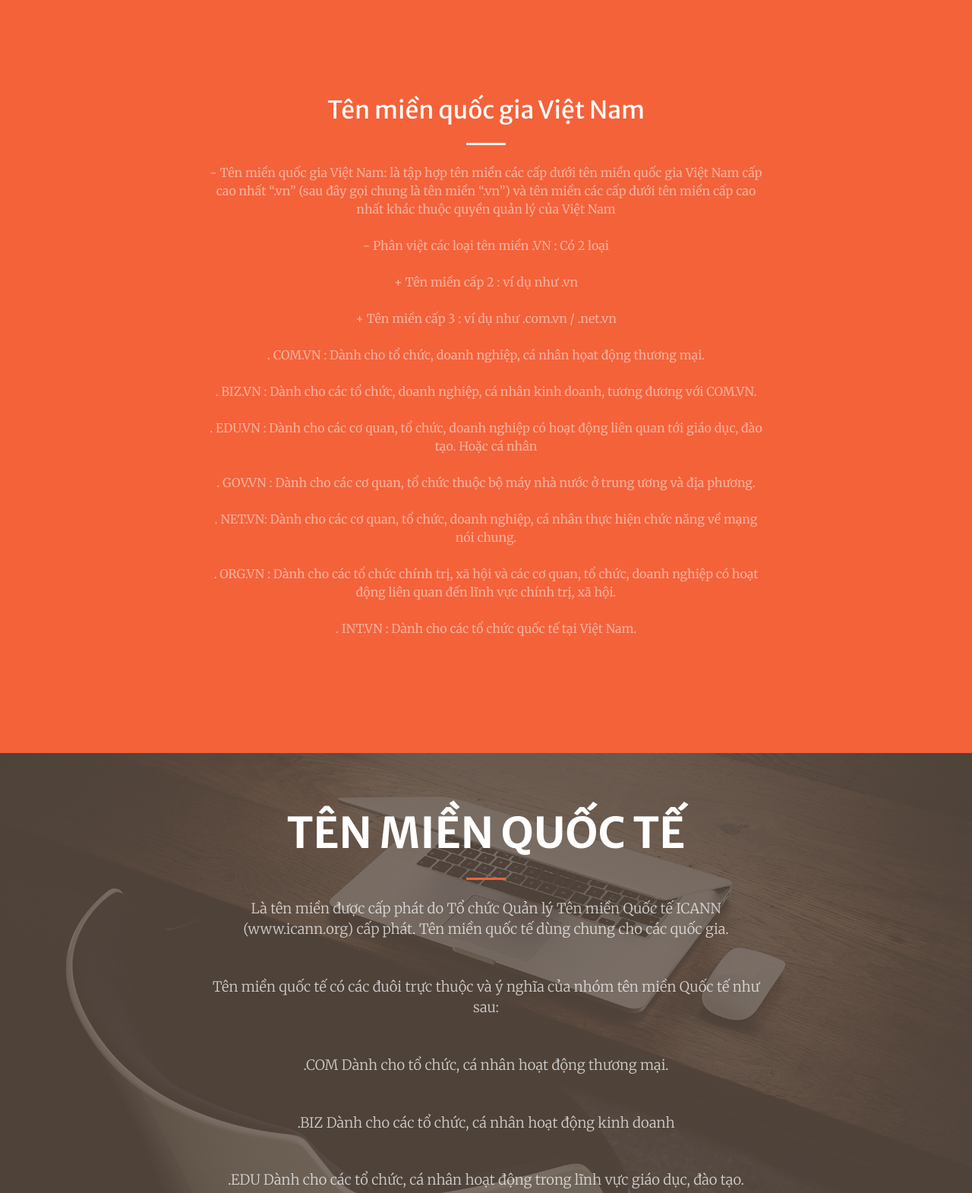
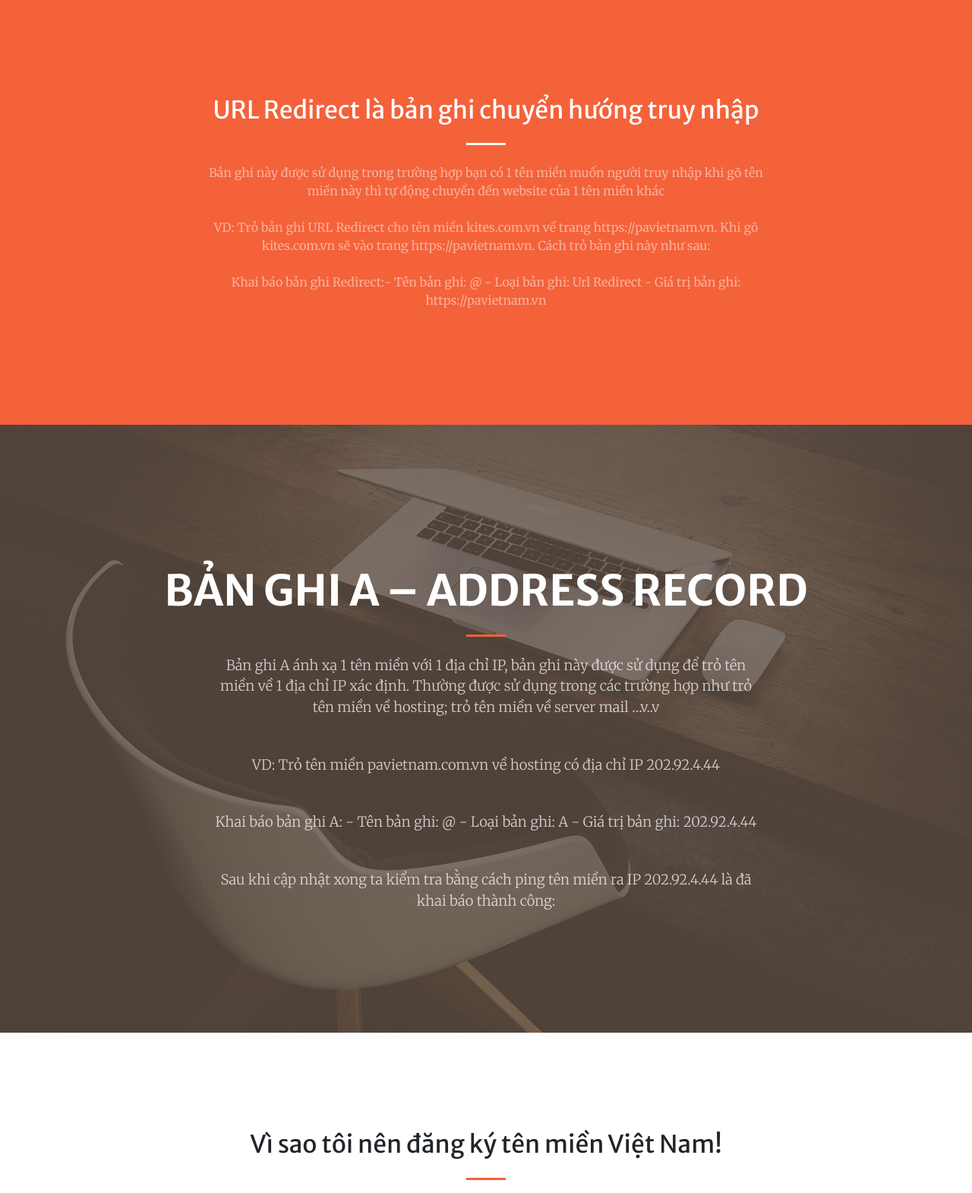
Before and after one commit to dangphamdns/dangphamdns.github.io, a website with bundled scripts: page index.html in a window 1280 px wide. Shown: the part 802-2372 px from the top of the page at 76% size. Built offline with nearby package versions, Linux system fonts and the light colour scheme.

Commit message:
Update index.html

```diff
--- a/index.html
+++ b/index.html
@@ -30,17 +30,17 @@
   <!-- Navigation -->
   <nav class="navbar navbar-expand-lg navbar-light fixed-top py-3" id="mainNav">
     <div class="container">
-      <a class="navbar-brand js-scroll-trigger" href="#page-top">Domain-Tên miền</a>
+      <a class="navbar-brand js-scroll-trigger" href="#page-top">Record</a>
       <button class="navbar-toggler navbar-toggler-right" type="button" data-toggle="collapse" data-target="#navbarResponsive" aria-controls="navbarResponsive" aria-expanded="false" aria-label="Toggle navigation">
         <span class="navbar-toggler-icon"></span>
       </button>
       <div class="collapse navbar-collapse" id="navbarResponsive">
         <ul class="navbar-nav ml-auto my-2 my-lg-0">
           <li class="nav-item">
-            <a class="nav-link js-scroll-trigger" href="#about">Domain VN</a>
+            <a class="nav-link js-scroll-trigger" href="#about">Redirect</a>
           </li>
           <li class="nav-item">
-            <a class="nav-link js-scroll-trigger" href="#services">Domain QT</a>
+            <a class="nav-link js-scroll-trigger" href="#services">A – Address Record</a>
           </li>
           <li class="nav-item">
             <a class="nav-link js-scroll-trigger" href="#portfolio">Chọn Domain VN</a>
@@ -100,19 +100,11 @@
     <div class="container">
       <div class="row justify-content-center">
         <div class="col-lg-8 text-center">
-          <h2 class="text-white mt-0">Tên miền quốc gia Việt Nam</h2>
+          <h2 class="text-white mt-0">URL Redirect là bản ghi chuyển hướng truy nhập</h2>
           <hr class="divider light my-4">
-          <p class="text-white-50 mb-4">- Tên miền quốc gia Việt Nam: là tập hợp tên miền các cấp dưới tên miền quốc gia Việt Nam cấp cao nhất “.vn” (sau đây gọi chung là tên miền “.vn”) và tên miền các cấp dưới tên miền cấp cao nhất khác thuộc quyền quản lý của Việt Nam</p>
-          <p class="text-white-50 mb-4">- Phân việt các loại tên miền .VN : Có 2 loại</p>
-          <p class="text-white-50 mb-4">+ Tên miền cấp 2 : ví dụ như .vn</p>
-          <p class="text-white-50 mb-4">+ Tên miền cấp 3 : ví dụ như .com.vn / .net.vn</p>
-          <p class="text-white-50 mb-4">. COM.VN : Dành cho tổ chức, doanh nghiệp, cá nhân họat động thương mại.</p>
-          <p class="text-white-50 mb-4">. BIZ.VN : Dành cho các tổ chức, doanh nghiệp, cá nhân kinh doanh, tương đương với COM.VN.</p>
-          <p class="text-white-50 mb-4">. EDU.VN : Dành cho các cơ quan, tổ chức, doanh nghiệp có hoạt động liên quan tới giáo dục, đào tạo. Hoặc cá nhân</p>
-          <p class="text-white-50 mb-4">. GOV.VN : Dành cho các cơ quan, tổ chức thuộc bộ máy nhà nước ở trung ương và địa phương.</p>
-          <p class="text-white-50 mb-4">. NET.VN: Dành cho các cơ quan, tổ chức, doanh nghiệp, cá nhân  thực hiện chức năng về mạng nói chung.</p>
-          <p class="text-white-50 mb-4">. ORG.VN : Dành cho các tổ chức chính trị, xã hội và các cơ quan, tổ chức, doanh nghiệp có hoạt động liên quan đến lĩnh vực chính trị, xã hội.</p>
-          <p class="text-white-50 mb-4">. INT.VN : Dành cho các tổ chức quốc tế tại Việt Nam.</p>
+          <p class="text-white-50 mb-4">Bản ghi này được sử dụng trong trường hợp bạn có 1 tên miền muốn người truy nhập khi gõ tên miền này thì tự động chuyển đến website của 1 tên miền khác</p>
+          <p class="text-white-50 mb-4">VD: Trỏ bản ghi URL Redirect cho tên miền kites.com.vn về trang https://pavietnam.vn. Khi gõ kites.com.vn sẽ vào trang https://pavietnam.vn. Cách trỏ bản ghi này như sau:</p>
+          <p class="text-white-50 mb-4">Khai báo bản ghi Redirect:- Tên bản ghi: @ - Loại bản ghi: Url Redirect - Giá trị bản ghi: https://pavietnam.vn</p>
         </div>
       </div>
     </div>
@@ -123,25 +115,14 @@
     <div class="container h-100">
       <div class="row h-100 align-items-center justify-content-center text-center">
         <div class="col-lg-10 align-self-end">
-          <h1 class="text-uppercase text-white font-weight-bold">Tên miền Quốc Tế</h1>
+          <h1 class="text-uppercase text-white font-weight-bold">Bản ghi A – Address Record</h1>
           <hr class="divider my-4">
         </div>
         <div class="col-lg-8 align-self-baseline">
-          <p class="text-white-75 font-weight-light mb-5">Là tên miền được cấp phát do Tổ chức Quản lý Tên miền Quốc tế ICANN (www.icann.org) cấp phát. Tên miền quốc tế dùng chung cho các quốc gia.</p>
-          <p class="text-white-75 font-weight-light mb-5">Tên miền quốc tế có các đuôi trực thuộc và ý nghĩa của nhóm tên miền Quốc tế như sau:</p>
-          <p class="text-white-75 font-weight-light mb-5">.COM Dành cho tổ chức, cá nhân hoạt động thương mại.</p>
-          <p class="text-white-75 font-weight-light mb-5">.BIZ Dành cho các tổ chức, cá nhân hoạt động kinh doanh</p>
-          <p class="text-white-75 font-weight-light mb-5">.EDU Dành cho các tổ chức, cá nhân hoạt động trong lĩnh vực giáo dục, đào tạo.</p>
-          <p class="text-white-75 font-weight-light mb-5">.GOV Dành cho các cơ quan, tổ chức nhà nước ở trung ương và địa phương.</p>
-          <p class="text-white-75 font-weight-light mb-5">.NET Dành cho các tổ chức, cá nhân hoạt động trong lĩnh vực thiết lập và cung cấp các dịch vụ trên mạng.</p>
-          <p class="text-white-75 font-weight-light mb-5">.ORG Dành cho các tổ chức hoạt động trong lĩnh vực chính trị, văn hoá xã hội.</p>
-          <p class="text-white-75 font-weight-light mb-5">.INT Dành cho các tổ chức quốc tế tại Việt Nam.</p>
-          <p class="text-white-75 font-weight-light mb-5">.AC Dành cho các tổ chức, cá nhân hoạt động trong lĩnh vực nghiên cứu.</p>
-          <p class="text-white-75 font-weight-light mb-5">.PRO Dành cho các tổ chức, cá nhân hoạt động trong những lĩnh vực có tính chuyên ngành cao.</p>
-          <p class="text-white-75 font-weight-light mb-5">.INFO Dành cho các tổ chức hoạt động trong lĩnh vực sản xuất phân phối, cung cấp thông tin.</p>
-          <p class="text-white-75 font-weight-light mb-5">.HEALTH Dành cho các tổ chức, cá nhân hoạt động trong lĩnh vực dược, y tế.</p>
-          <p class="text-white-75 font-weight-light mb-5">.NAME Dành cho tên riêng của cá nhân tham gia hoạt động Internet.</p>
-          <p class="text-white-75 font-weight-light mb-5">.ASIA Dành cho các tổ chức cá nhân có thể đăng ký được nhưng về ý nghĩa  thuộc vị trí địa lý Châu Á.</p>
+          <p class="text-white-75 font-weight-light mb-5">Bản ghi A ánh xạ 1 tên miền với 1 địa chỉ IP, bản ghi này được sử dụng để trỏ tên miền về 1 địa chỉ IP xác định. Thường được sử dụng trong các trường hợp như trỏ tên miền về hosting; trỏ tên miền về server mail …v..v</p>
+          <p class="text-white-75 font-weight-light mb-5">VD: Trỏ tên miền pavietnam.com.vn về hosting có địa chỉ IP 202.92.4.44</p>
+          <p class="text-white-75 font-weight-light mb-5">Khai báo bản ghi A: - Tên bản ghi: @ - Loại bản ghi: A - Giá trị bản ghi: 202.92.4.44</p>
+          <p class="text-white-75 font-weight-light mb-5">Sau khi cập nhật xong ta kiểm tra bằng cách ping tên miền ra IP 202.92.4.44 là đã khai báo thành công:</p>
         </div>
       </div>
     </div>
```
